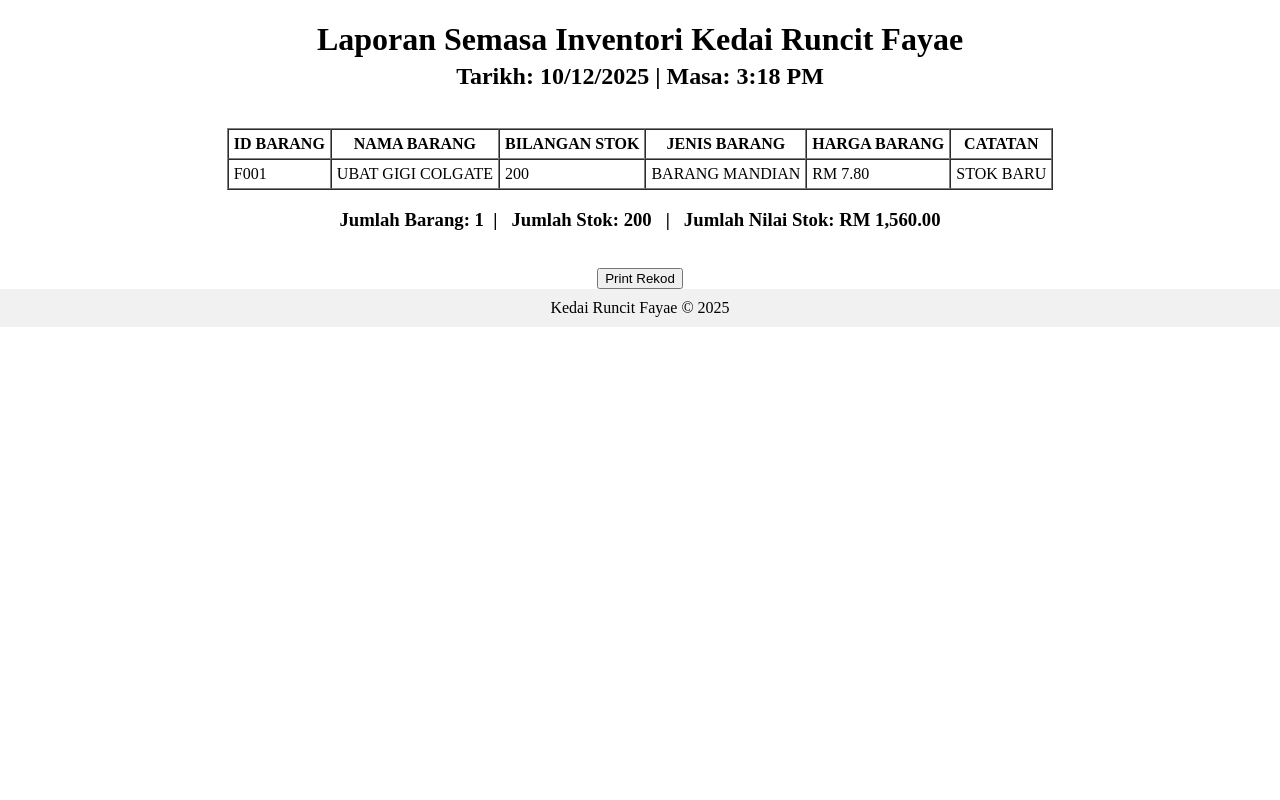
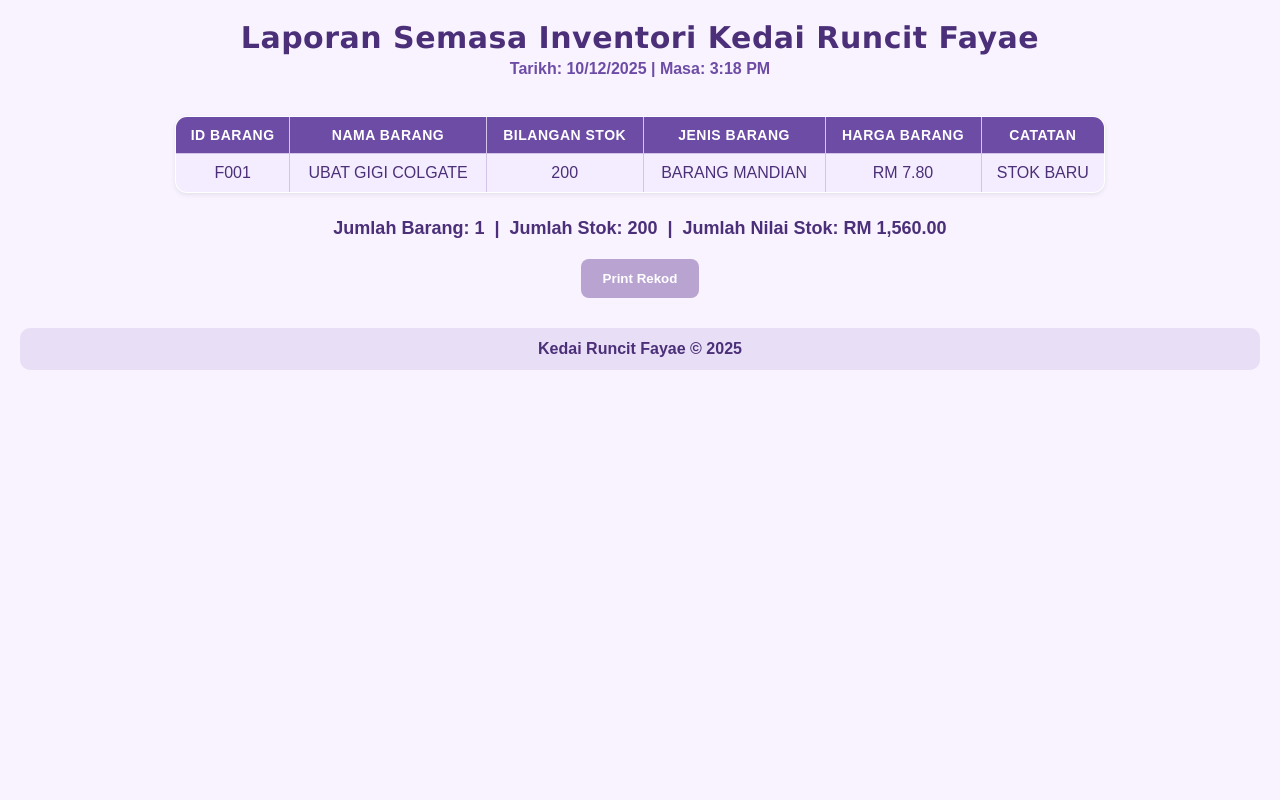
Before and after one commit to faris2809/SISTEM, a PHP site: page /generate.php in a window 1280 px wide. Run offline with PHP 8.4, Linux system fonts and the light colour scheme; data comes from the database, SQL or seed files in the repository.

Commit message:
tambah css dalam generate

```diff
--- a/sistem/generate.php
+++ b/sistem/generate.php
@@ -1,6 +1,5 @@
 <?php
 include("config.php");
-
 
 // Set timezone first
 date_default_timezone_set('Asia/Kuala_Lumpur');
@@ -9,58 +8,146 @@ date_default_timezone_set('Asia/Kuala_Lumpur');
 $date = date("d/m/Y");
 $time = date("g:i A");
 $year = date("Y");
-
 ?>
 
 <!DOCTYPE html>
 <html>
 <head>
-    <title>Report</title>
+    <title>Laporan Inventori Fayae</title>
     <link rel="icon" href="logo.png">
+
 <style>
-@media print {
-    .no-print { display: none !important; }
-     footer {
-        position: fixed;
-        bottom: 0;
-        left: 0;
-        width: 100%;
-        text-align: center;
-    }
-}
-html, body {
-    height: 100%;
+* {
     margin: 0;
     padding: 0;
+    box-sizing: border-box;
+    font-family: "Montserrat", sans-serif;
 }
 
 body {
-    display: flex;
-    flex-direction: column;
+    background: #f8f3ff;
+    padding: 20px;
+    color: #4b2f78;
 }
 
-.report-content {
-    flex: 1; /* take remaining space */
+h1 {
+    text-align: center;
+    margin-bottom: 5px;
+    color: #4b2f78;
+    font-size: 30px;
+    letter-spacing: 0.5px;
+    font-weight: 700;
+    font-family: Verdana, Geneva, Tahoma, sans-serif;
+}
+
+h2 {
+    text-align: center;
+    margin-top: 0;
+    color: #6d4ca5;
+    font-size: 16px;
+}
+
+h3 {
+    text-align: center;
+    margin-top: 25px;
+    font-size: 18px;
+    color: #4b2f78;
+}
+
+table {
+    margin: auto;
+    width: 75%;
+    border-collapse: collapse;
+    background: white;
+    border-radius: 12px;
+    overflow: hidden;
+    box-shadow: 0 2px 5px rgba(0,0,0,0.08);
+}
+
+th, td {
+    padding: 10px;
+    text-align: center;
+    border: 1px solid #d4c4e8;
+    font-size: 16px;
+}
+
+th {
+    background: #6d4ca5;
+    color: white;
+    font-size: 14px;
+    letter-spacing: 0.5px;
+    font-weight: 600;
+}
+
+tr:nth-child(even) {
+    background: #f4edff;
+}
+
+tr:hover {
+    background: #ded8ec;
+}
+
+button {
+    padding: 12px 22px;
+    background: #b8a3d1;
+    color: white;
+    font-weight: bold;
+    border: none;
+    border-radius: 8px;
+    margin-top: 20px;
+}
+
+button:hover {
+    background: #6d4ca5;
 }
 
 footer {
     text-align: center;
-    padding: 10px;
-    background: #f1f1f1;
+    padding: 12px;
+    margin-top: 30px;
+    background: #e8dff6;
+    border-radius: 10px;
+    color: #4b2f78;
+    font-weight: 600;
 }
 
+@media print {
+
+    body {
+        background: white;
+        padding: 0;
+    }
+
+    .no-print {
+        display: none !important;
+    }
+
+    table {
+        width: 100%;
+        box-shadow: none;
+        border-radius: 0;
+    }
+
+    footer {
+        position: fixed;
+        bottom: 0;
+        width: 100%;
+    }
+}
 
 </style>
 
 </head>
 <body>
+
 <h1 style="text-align:center; margin-bottom:5px;">Laporan Semasa Inventori Kedai Runcit Fayae</h1>
 <h2 style="text-align:center; margin-top:0; margin-bottom:20px;">
     Tarikh: <?php echo $date ?> | Masa: <?php echo $time ?>
 </h2>
 
 <br>
-    <table border=1 cellpadding = 5 cellspacing = 0 align=center>
+
+<table border="1" cellpadding="5" cellspacing="0" align="center">
     <tr>
         <th>ID BARANG</th>
         <th>NAMA BARANG</th>
@@ -71,6 +158,7 @@ footer {
     </tr>
 
     <?php
+
     // isytihar variable sebelum loop (while)
     $stok = 0;
     $harga = 0;
@@ -79,6 +167,7 @@ footer {
 
     $query = mysqli_query($conn, "SELECT * FROM kedai_runcit");
     $barang = mysqli_num_rows($query); // kira jumlah barang
+
     while ($row = mysqli_fetch_assoc($query)) {
 
         // Variable stok
@@ -86,39 +175,35 @@ footer {
         $harga += $row['harga'];
         $jumharga += $row['bilstok'] * $row['harga'];
 
-
         echo "
         <tr>
-        <td> ".$row['idbarang']." </td>
-            <td>
-            ".$row['namabarang']."
-            </td>
-            <td>
-            ".$row['bilstok']."
-            </td>
-            <td>
-            ".$row['jenisbarang']."
-            </td>
+            <td>".$row['idbarang']."</td>
+            <td>".$row['namabarang']."</td>
+            <td>".$row['bilstok']."</td>
+            <td>".$row['jenisbarang']."</td>
+            <td>RM ".number_format($row['harga'],2)."</td>
+            <td>".$row['catatan']."</td>
+        </tr>
         ";
-         echo "<td> RM ".number_format($row['harga'],2)."</td>
-        <td>
-        ".$row['catatan']."
-        </td> ";
     }
-
     ?>
 </table>
-    <h3 align="center">Jumlah Barang: <?php echo $barang; ?> &nbsp;| &nbsp; Jumlah Stok: <?php echo $stok;  ?> &nbsp; | &nbsp;  Jumlah Nilai Stok: RM <?php echo number_format($jumharga, 2); ?></h3>
 
-    <br>
-   <center>  <button class="no-print" onclick="window.print()">Print Rekod</button>
-   <br>
-   <footer>
-    <font> Kedai Runcit Fayae &copy; <?php echo $year ?></font>
-   </footer>
+<h3 align="center">
+    Jumlah Barang: <?php echo $barang; ?>
+    &nbsp;|&nbsp;
+    Jumlah Stok: <?php echo $stok; ?>
+    &nbsp;|&nbsp;
+    Jumlah Nilai Stok: RM <?php echo number_format($jumharga, 2); ?>
+</h3>
+
+<center>
+    <button class="no-print" onclick="window.print()">Print Rekod</button>
 </center>
 
-
+<footer>
+    Kedai Runcit Fayae &copy; <?php echo $year ?>
+</footer>
 
 </body>
 </html>
```
Lines whose indentation alone changed are shown as unchanged.
